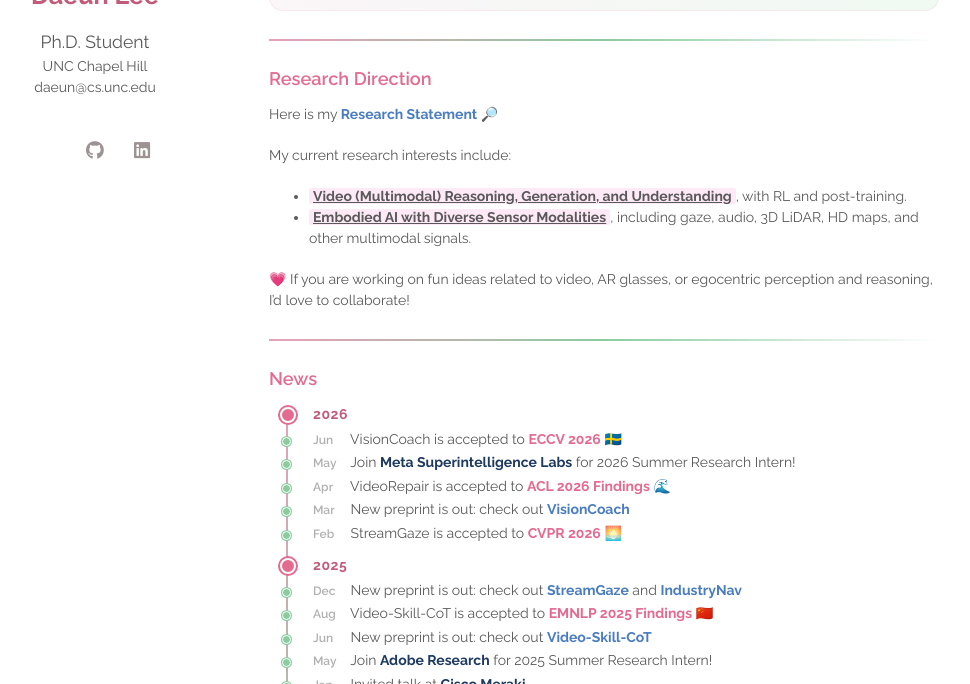
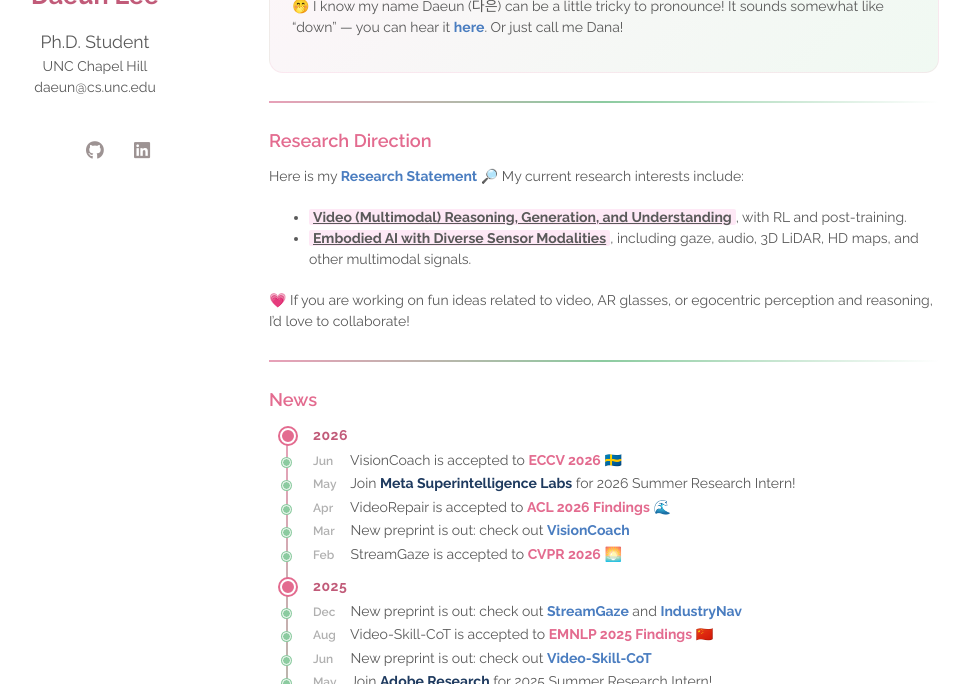
Before and after one commit to daeunni/daeunni.github.io, a Jekyll site: the page built from index.md, in a window 1280 px wide and 900 px high, cut to the strip 216-900 px from the top of the window. Shown: the whole strip, without its empty margins (181-1151 px from the left). Built offline with Jekyll 4.4.1, drawn with Linux system fonts in a browser that asks for light colours; a style sheet for code colours, icons or effects is not loaded.

Commit message:
Add name pronunciation guide to About Me section
Co-Authored-By: Claude Opus 4.6 <noreply@anthropic.com>

```diff
--- a/index.md
+++ b/index.md
@@ -9,15 +9,15 @@ Thanks for visiting my website! ✨ I am a 3rd year Ph.D. student at UNC Chapel
 Previously, I was advised by Prof. <b>[Jinkyu Kim](https://visionai.korea.ac.kr/)</b> at Korea University, Prof. <b>[Sung Ju Hwang](http://www.sungjuhwang.com/)</b> at KAIST.
 I have also spent time as a Research Intern at <span class="text-accent-org">Adobe Research</span> (2025) and <span class="text-accent-org">Meta Superintelligence Labs</span> (2026).
 
+🤭 I know my name Daeun (다은) can be a little tricky to pronounce! It sounds somewhat like "down" — you can hear it <b><a href="https://ipa-reader.com/?text=%2Fda.%C9%AFn%2F&utm_source=chatgpt.com">here</a></b>. Or just call me Dana!
+
 </div>
 
 ---
 
 ## Research Direction
 
-Here is my <b><a href="assets/files/Daeun_Research_Statement.pdf">Research Statement</a></b> 🔎
-
-My current research interests include:
+Here is my <b><a href="assets/files/Daeun_Research_Statement.pdf">Research Statement</a></b> 🔎 My current research interests include:
 
 - <span class="highlight"><b><u>Video (Multimodal) Reasoning, Generation, and Understanding</u></b></span>, with RL and post-training.
 - <span class="highlight"><b><u>Embodied AI with Diverse Sensor Modalities</u></b></span>, including gaze, audio, 3D LiDAR, HD maps, and other multimodal signals.
```
